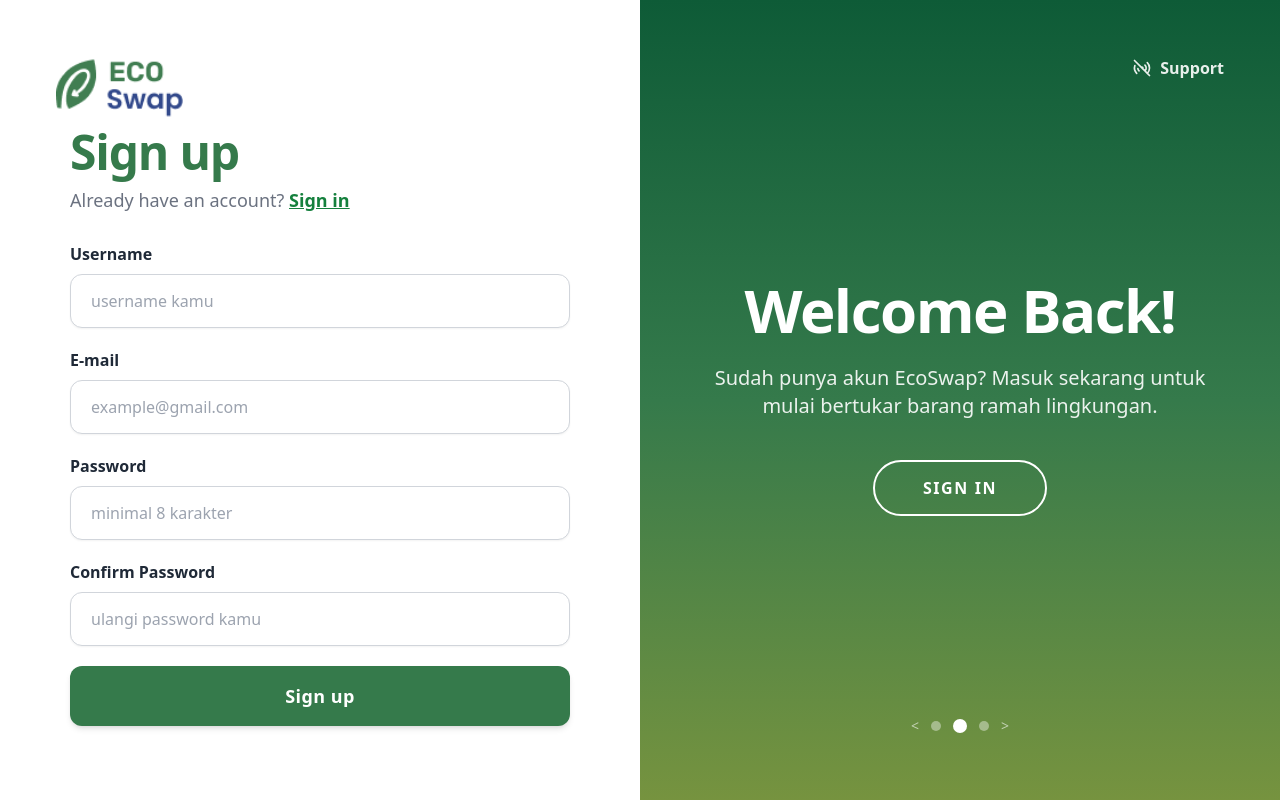
After one commit to PBP-KELOMPOKA9/EcoSwap, a Django app: page /register/ in a window 1280 px wide. The commit adds this page. Run offline with Django 5.2, Linux system fonts and the light colour scheme; some libraries are stand-ins or nearby versions.

Commit message:
menyelesaikan tampilan halaman login dan register

```diff
--- a/EcoSwap/urls.py
+++ b/EcoSwap/urls.py
@@ -18,12 +18,14 @@ from django.conf import settings
 from django.conf.urls.static import static
 from django.contrib import admin
 from django.urls import path
-from profil.views import login_view
+from profil.views import login_view, register_view
 
 urlpatterns = [
     path('admin/', admin.site.urls),
-    # rute menuju halaman login buatan nayput
+    #halaman login
     path('login/', login_view, name='login'),
+    #halaman register
+    path('register/', register_view, name='register'),
 ]
 
 if settings.DEBUG:
--- /dev/null
+++ b/profil/templates/register.html
@@ -0,0 +1,115 @@
+{% load static %}
+<!DOCTYPE html>
+<html lang="id">
+<head>
+    <meta charset="UTF-8">
+    <meta name="viewport" content="width=device-width, initial-scale=1.0">
+    <title>Register - EcoSwap</title>
+    <!-- load tailwind css via cdn -->
+    <script src="https://cdn.tailwindcss.com"></script>
+</head>
+<body class="flex h-screen w-full font-sans bg-gray-50 overflow-hidden">
+
+    <!-- area kiri: form registrasi dengan latar putih -->
+    <div class="w-full lg:w-1/2 bg-white flex flex-col justify-between p-10 lg:p-14 h-full overflow-y-auto">
+
+        <!-- logo ecoswap di pojok kiri atas -->
+        <div>
+            <img src="{% static 'logoEco.png' %}" alt="Logo EcoSwap" class="h-14 lg:h-16 object-contain">
+        </div>
+
+        <!-- form registrasi atur lebar dan teks -->
+        <div class="w-full max-w-[500px] mx-auto my-auto py-2">
+
+            <!-- judul sign up warna hijau dan ajakan login -->
+            <div class="mb-7">
+                <h1 class="text-4xl lg:text-5xl font-black text-[#357A4B] tracking-tight">Sign up</h1>
+                <p class="text-gray-500 mt-2.5 text-base lg:text-lg">
+                    Already have an account?
+                    <a href="/login/" class="text-green-700 font-bold underline hover:text-green-800">Sign in</a>
+                </p>
+            </div>
+
+            <!-- formulir registrasi pengguna -->
+            <form class="space-y-5">
+
+                <!-- field input username -->
+                <div>
+                    <label class="block text-base font-bold text-gray-800 mb-2">Username</label>
+                    <input type="text" placeholder="username kamu"
+                           class="w-full border border-gray-300 rounded-xl px-5 py-3.5 text-base text-gray-900 placeholder-gray-400 focus:outline-none focus:border-green-600 focus:ring-2 focus:ring-green-600/20 transition shadow-sm">
+                </div>
+
+                <!-- field input email -->
+                <div>
+                    <label class="block text-base font-bold text-gray-800 mb-2">E-mail</label>
+                    <input type="email" placeholder="example@gmail.com"
+                           class="w-full border border-gray-300 rounded-xl px-5 py-3.5 text-base text-gray-900 placeholder-gray-400 focus:outline-none focus:border-green-600 focus:ring-2 focus:ring-green-600/20 transition shadow-sm">
+                </div>
+
+                <!-- field input password -->
+                <div>
+                    <label class="block text-base font-bold text-gray-800 mb-2">Password</label>
+                    <input type="password" placeholder="minimal 8 karakter"
+                           class="w-full border border-gray-300 rounded-xl px-5 py-3.5 text-base text-gray-900 placeholder-gray-400 focus:outline-none focus:border-green-600 focus:ring-2 focus:ring-green-600/20 transition shadow-sm">
+                </div>
+
+                <!-- field input konfirmasi password -->
+                <div>
+                    <label class="block text-base font-bold text-gray-800 mb-2">Confirm Password</label>
+                    <input type="password" placeholder="ulangi password kamu"
+                           class="w-full border border-gray-300 rounded-xl px-5 py-3.5 text-base text-gray-900 placeholder-gray-400 focus:outline-none focus:border-green-600 focus:ring-2 focus:ring-green-600/20 transition shadow-sm">
+                </div>
+
+                <!-- tombol submit sign up -->
+                <button type="button" class="w-full bg-[#357A4B] hover:bg-[#2b643d] text-white font-bold py-4 rounded-xl shadow-md transition duration-150 text-lg tracking-wide mt-3">
+                    Sign up
+                </button>
+
+            </form>
+
+        </div>
+
+        <!-- seimbangin agar posisi form tetap simetris -->
+        <div class="hidden lg:block h-6"></div>
+
+    </div>
+
+    <!-- area kanan: background gradasi hijau -->
+    <div class="hidden lg:flex lg:w-1/2 bg-gradient-to-b from-[#0E5B37] via-[#357A4B] to-[#76933F] relative flex-col justify-between p-10 lg:p-14 text-white h-full">
+
+        <!-- tombol bantuan support di pojok kanan atas -->
+        <div class="flex justify-end z-10">
+            <a href="#" class="text-base font-semibold hover:underline opacity-90 flex items-center space-x-2">
+                <svg class="w-5 h-5" fill="none" stroke="currentColor" viewBox="0 0 24 24">
+                    <path stroke-linecap="round" stroke-linejoin="round" stroke-width="2" d="M18.364 5.636a9 9 0 010 12.728m0 0l-2.829-2.829m2.829 2.829L21 21M15.536 8.464a5 5 0 010 7.072m0 0l-2.829-2.829m-4.243 2.829a4.978 4.978 0 01-1.414-2.83m-1.414 5.658a9 9 0 01-2.167-9.238m7.824 2.167a1 1 0 111.414 1.414m-1.414-1.414L3 3m8.293 8.293l1.414 1.414"/>
+                </svg>
+                <span>Support</span>
+            </a>
+        </div>
+
+        <!-- pesan sambutan hello friend di tengah -->
+        <div class="flex flex-col items-center text-center max-w-lg mx-auto z-10">
+            <h2 class="text-5xl lg:text-6xl font-black mb-6 tracking-tight">Welcome Back!</h2>
+            <p class="text-white/90 text-lg lg:text-xl leading-relaxed mb-10">
+                Sudah punya akun EcoSwap? Masuk sekarang untuk mulai bertukar barang ramah lingkungan.
+            </p>
+            <!-- tombol ajakan sign in -->
+            <a href="/login/" class="border-2 border-white text-white font-bold px-12 py-3.5 rounded-full hover:bg-white hover:text-green-800 transition duration-150 text-base tracking-widest uppercase">
+                SIGN IN
+            </a>
+        </div>
+
+        <!-- penunjuk navigasi slider di bagian bawah -->
+        <div class="flex justify-center items-center space-x-3 text-white/60 text-sm z-10 pb-2">
+            <span class="cursor-pointer hover:text-white">&lt;</span>
+            <span class="w-2.5 h-2.5 bg-white/40 rounded-full"></span>
+            <span class="w-3.5 h-3.5 bg-white rounded-full"></span>
+            <span class="w-2.5 h-2.5 bg-white/40 rounded-full"></span>
+            <span class="cursor-pointer hover:text-white">&gt;</span>
+        </div>
+
+    </div>
+
+</body>
+</html>
--- a/profil/views.py
+++ b/profil/views.py
@@ -3,3 +3,7 @@ from django.shortcuts import render
 # fungsi untuk nampilin halaman login
 def login_view(request):
     return render(request, 'login.html')
+
+    # fungsi untuk nampilin halaman register
+def register_view(request):
+    return render(request, 'register.html')
```
Also changed, not shown: profil/templates/login.html (+4 -3 lines).
